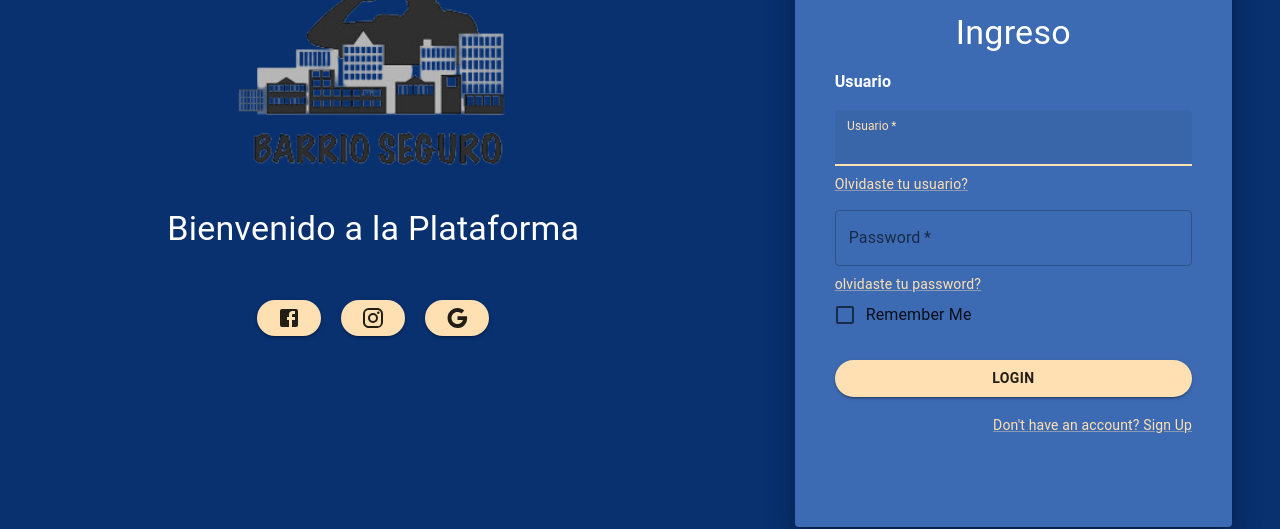
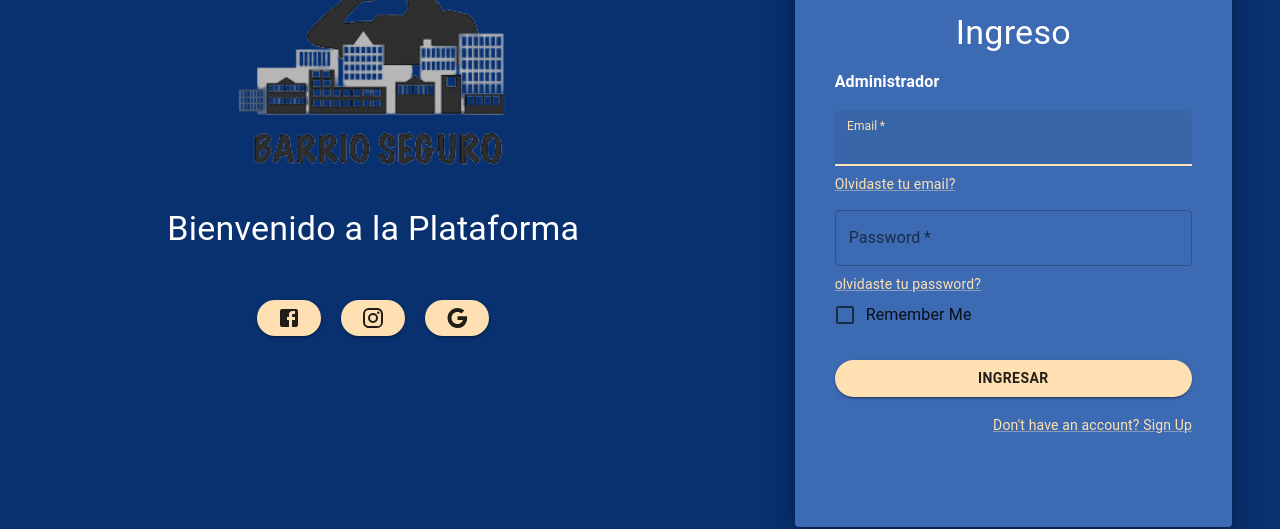
Before and after one commit to elsujeto866/Brigadas_de_Seguridad, a React (Create React App) app in the folder client/: page / in a window 1280 px wide. Shown: the part 158-687 px from the top of the page. Built offline with nearby package versions, Linux system fonts and the light colour scheme.

Commit message:
Add admin API and context files, update package.json and App.js

```diff
--- a/client/package.json
+++ b/client/package.json
@@ -21,6 +21,7 @@
     "leaflet": "^1.9.4",
     "react": "^18.2.0",
     "react-dom": "^18.2.0",
+    "react-hook-form": "^7.51.0",
     "react-leaflet": "^4.2.1",
     "react-router-dom": "^6.21.1",
     "react-scripts": "5.0.1",
--- a/client/public/index.html
+++ b/client/public/index.html
@@ -9,12 +9,14 @@
       name="description"
       content="Web site created using create-react-app"
     />
-    <link rel="apple-touch-icon" href="%PUBLIC_URL%/logo192.png" />
+
     <!--
+      <link rel="apple-touch-icon" href="%PUBLIC_URL%/logo192.png" />
       manifest.json provides metadata used when your web app is installed on a
       user's mobile device or desktop. See https://developers.google.com/web/fundamentals/web-app-manifest/
+      <link rel="manifest" href="%PUBLIC_URL%/manifest.json" />
     -->
-    <link rel="manifest" href="%PUBLIC_URL%/manifest.json" />
+
     <!--
       Notice the use of %PUBLIC_URL% in the tags above.
       It will be replaced with the URL of the `public` folder during the build.
--- /dev/null
+++ b/client/src/api/admin.js
@@ -0,0 +1,5 @@
+import axios from "axios";
+
+const API = "http://localhost:8000/api";
+
+export const loginRequest = (admin) => axios.post(`${API}/login`, admin);
--- /dev/null
+++ b/client/src/context/AdminContext.jsx
@@ -0,0 +1,35 @@
+import { createContext, useState, useContext } from "react";
+import { loginRequest } from "../api/admin.js";
+
+export const AdminContext = createContext();
+//Hook para acceder al contexto
+export const useAdmin = () => {
+  const context = useContext(AdminContext);
+  if (!context) {
+    throw new Error("useAdmin must be used within an AdminProvider");
+  }
+  return context;
+};
+
+export const AdminProvider = ({ children }) => {
+  const [admin, setAdmin] = useState(null);
+  const [isAuthenticated, setIsAuthenticated] = useState(false);
+  const [errors, setErrors] = useState(null);
+
+  const signin = async (admin) => {
+    try {
+      const res = await loginRequest(admin);
+
+      setAdmin(res.data);
+      setIsAuthenticated(true);
+    } catch(error) {
+      console.log(error.response);
+      setErrors(error.response.data);
+    }
+  };
+  return (
+    <AdminContext.Provider value={{ signin,isAuthenticated, errors }}>
+      {children}
+    </AdminContext.Provider>
+  ); //Estos son los datos que se exportan
+};
--- a/client/src/pages/SignInSide.jsx
+++ b/client/src/pages/SignInSide.jsx
@@ -1,109 +1,200 @@
-import * as React from 'react';
-import { Link as RouterLink, useNavigate } from 'react-router-dom';
-import Button from '@mui/material/Button';
-import CssBaseline from '@mui/material/CssBaseline';
-import TextField from '@mui/material/TextField';
-import FormControlLabel from '@mui/material/FormControlLabel';
-import Checkbox from '@mui/material/Checkbox';
-import Link from '@mui/material/Link';
-import Paper from '@mui/material/Paper';
-import Box from '@mui/material/Box';
-import Grid from '@mui/material/Grid';
-import Typography from '@mui/material/Typography';
-import { createTheme, ThemeProvider } from '@mui/material/styles';
-import FacebookIcon from '@mui/icons-material/Facebook';
-import InstagramIcon from '@mui/icons-material/Instagram';
-import GoogleIcon from '@mui/icons-material/Google';
-import barrio from '../assets/img/Barrio_seg.png';
-//import { useNavigate } from 'react-router-dom';
+import * as React from "react";
+import { Link as RouterLink, useNavigate } from "react-router-dom";
+import Button from "@mui/material/Button";
+import CssBaseline from "@mui/material/CssBaseline";
+import TextField from "@mui/material/TextField";
+import FormControlLabel from "@mui/material/FormControlLabel";
+import Checkbox from "@mui/material/Checkbox";
+import Link from "@mui/material/Link";
+import Paper from "@mui/material/Paper";
+import Box from "@mui/material/Box";
+import Grid from "@mui/material/Grid";
+import Typography from "@mui/material/Typography";
+import { createTheme, ThemeProvider } from "@mui/material/styles";
+import FacebookIcon from "@mui/icons-material/Facebook";
+import InstagramIcon from "@mui/icons-material/Instagram";
+import GoogleIcon from "@mui/icons-material/Google";
+import barrio from "../assets/img/Barrio_seg.png";
+import { useForm } from "react-hook-form";
+import { useAdmin } from "../context/AdminContext";
+import { useEffect } from "react";
 
 const theme = createTheme({
   palette: {
     primary: {
-      main: '#ffe0b2',
+      main: "#ffe0b2",
     },
   },
 });
 
 //de prueba este admin
 const adminCredentials = {
-  username: 'admin',
-  password: 'admin123',
+  username: "admin",
+  password: "admin123",
 };
 //
 
 export default function SignInSide() {
-
   ///funcionamiento del login
-  const [username, setUsername] = React.useState('');
-  const [password, setPassword] = React.useState('');
   const [error, setError] = React.useState(false);
   const navigate = useNavigate();
 
-  const handleLogin = () => {
-    if (username === adminCredentials.username && password === adminCredentials.password) {
-      // Iniciar sesión exitosa, redirigir a la página de Crear Horarios
+  const { register, handleSubmit, formState: {errors} } = useForm();
+  const { signin , isAuthenticated} = useAdmin();
+
+  useEffect(() => {
+    if (isAuthenticated) {
       navigate("/administrar-usuarios");
-    } else {
-      // Error de inicio de sesión, mostrar mensaje de acceso denegado
-      setError(true);
     }
-  };
-  ///
+  }, [isAuthenticated])
+
+  //Funcion que me permite enviar los datos al server para realizar el login
+  const onSubmit = handleSubmit(async (values) => {
+    try {
+      await signin(values);
+    } catch (error) {
+      setError(error.response.data.message);
+    }
+  })
 
   return (
     <ThemeProvider theme={theme}>
-      <Grid container component="main" sx={{ height: '100vh', backgroundColor: '#093170' }}>
+      <Grid
+        container
+        component="main"
+        sx={{ height: "100vh", backgroundColor: "#093170" }}
+      >
         <CssBaseline />
 
-        <Grid className='contenedor1' item xs={6} sm={4} md={7} align='center'>
-          <img src={barrio} alt="Logo"
-            style={{ width: '100%', maxWidth: '290px', marginTop: '80px', marginBottom:'20px', display: 'block' }}/>
-          <Typography variant="h4" align="center" paragraph style={{ color: 'white', margin:'30px' }}> Bienvenido a la Plataforma </Typography>
-            <div style={{ display: 'flex', flexDirection: 'row', alignItems: 'center', justifyContent: 'center' }}>
-              <Button variant="contained" color="primary" style={{ borderRadius:'100px' }}
+        <Grid className="contenedor1" item xs={6} sm={4} md={7} align="center">
+          <img
+            src={barrio}
+            alt="Logo"
+            style={{
+              width: "100%",
+              maxWidth: "290px",
+              marginTop: "80px",
+              marginBottom: "20px",
+              display: "block",
+            }}
+          />
+          <Typography
+            variant="h4"
+            align="center"
+            paragraph
+            style={{ color: "white", margin: "30px" }}
+          >
+            {" "}
+            Bienvenido a la Plataforma{" "}
+          </Typography>
+          <div
+            style={{
+              display: "flex",
+              flexDirection: "row",
+              alignItems: "center",
+              justifyContent: "center",
+            }}
+          >
+            <Button
+              variant="contained"
+              color="primary"
+              style={{ borderRadius: "100px" }}
               component={RouterLink}
               to="https://www.facebook.com/"
-              target="_blank"> <FacebookIcon /> </Button>
-              <Button variant="contained" color="primary" style={{ marginBottom: '10px', margin:'20px', borderRadius:'100px' }}
+              target="_blank"
+            >
+              {" "}
+              <FacebookIcon />{" "}
+            </Button>
+            <Button
+              variant="contained"
+              color="primary"
+              style={{
+                marginBottom: "10px",
+                margin: "20px",
+                borderRadius: "100px",
+              }}
               component={RouterLink}
               to="https://www.instagram.com/"
-              target="_blank"> <InstagramIcon /> </Button>
-              <Button variant="contained" color="primary" style={{ borderRadius:'100px' }}
+              target="_blank"
+            >
+              {" "}
+              <InstagramIcon />{" "}
+            </Button>
+            <Button
+              variant="contained"
+              color="primary"
+              style={{ borderRadius: "100px" }}
               component={RouterLink}
               to="https://www.google.com/"
-              target="_blank"> <GoogleIcon /> </Button>
+              target="_blank"
+            >
+              {" "}
+              <GoogleIcon />{" "}
+            </Button>
           </div>
         </Grid>
 
-        <Grid className='contenedor2' item xs={5} sm={8} md={5} >
-          <Box component={Paper} elevation={16}
+        <Grid className="contenedor2" item xs={5} sm={8} md={5}>
+          <Box
+            component={Paper}
+            elevation={16}
             sx={{
               my: 10,
               mx: 6,
-              display: 'flex',
-              flexDirection: 'column',
-              alignItems: 'center',
-              paddingTop: '90px',
-              paddingBottom:'90px',
-              paddingLeft: '40px',
-              paddingRight: '40px',
-              backgroundColor: '#3d6bb3'
-            }}>
-            <Typography component="h1" variant="h4" color={'white'}> Ingreso </Typography>
-            <Box component="form" noValidate  sx={{ mt: 2 }}>
+              display: "flex",
+              flexDirection: "column",
+              alignItems: "center",
+              paddingTop: "90px",
+              paddingBottom: "90px",
+              paddingLeft: "40px",
+              paddingRight: "40px",
+              backgroundColor: "#3d6bb3",
+            }}
+          >
+            <Typography component="h1" variant="h4" color={"white"}>
+              {" "}
+              Ingreso{" "}
+            </Typography>
+            <Box component="form" noValidate sx={{ mt: 2 }} onSubmit={onSubmit}>
               <Grid container>
-                <label style={{color:'white'}}><b>Usuario</b></label>
+                <label style={{ color: "white" }}>
+                  <b>Administrador</b>
+                </label>
 
-                <TextField margin="normal" variant='filled' required fullWidth id="usuario" label="Usuario" name="usuario" autoFocus
-                value={username}
-                onChange={(e) => setUsername(e.target.value)} />
-                <Link href="#" variant="body2"> Olvidaste tu usuario? </Link>
+                <TextField
+                  {...register('email', { required: true })}
+                  margin="normal"
+                  variant="filled"
+                  required
+                  fullWidth
+                  type="email"
+                  id="email"
+                  label="Email"
+                  autoFocus
 
-                <TextField margin="normal" variant='outlined' required fullWidth name="password" label="Password" type="password" id="password" autoComplete="current-password"
-                value={password}
-                onChange={(e) => setPassword(e.target.value)}/>
-                <Link href="#" variant="body2"> olvidaste tu password? </Link>
+                />
+                <Link href="#" variant="body2">
+                  {" "}
+                  Olvidaste tu email?{" "}
+                </Link>
+
+                <TextField
+                  {...register('password', { required: true })}
+                  margin="normal"
+                  variant="outlined"
+                  required
+                  fullWidth
+                  label="Password"
+                  type="password"
+                  id="password"
+                  autoComplete="current-password"
+
+                />
+                <Link href="#" variant="body2">
+                  {" "}
+                  olvidaste tu password?{" "}
+                </Link>
               </Grid>
 
               <Grid container>
@@ -113,27 +204,39 @@ export default function SignInSide() {
                 />
               </Grid>
 
-              {error && (
-                <Typography variant="body2" color="error" align="center" gutterBottom>
-                  Nombre de usuario o contraseña incorrectos.
+              {errors.em && (
+                <Typography
+                  variant="body2"
+                  color="error"
+                  align="center"
+                  gutterBottom
+                >
+                  Email o contraseña incorrectos.
                 </Typography>
               )}
 
-              <Button type="submit" fullWidth variant="contained" sx={{ mt: 3, mb: 2 }} style={{ borderRadius:'80px' }}
-              onClick={handleLogin}
+              <Button
+                type="submit"
+                fullWidth
+                variant="contained"
+                sx={{ mt: 3, mb: 2 }}
+                style={{ borderRadius: "80px" }}
+
               >
-              <b>LOGIN</b>
+                <b>INGRESAR</b>
               </Button>
 
-
-
               <Grid container>
-                <Grid item xs> </Grid>
+                <Grid item xs>
+                  {" "}
+                </Grid>
                 <Grid item>
-                  <Link href="#" variant="body2"> {"Don't have an account? Sign Up"} </Link>
+                  <Link href="#" variant="body2">
+                    {" "}
+                    {"Don't have an account? Sign Up"}{" "}
+                  </Link>
                 </Grid>
               </Grid>
-
             </Box>
           </Box>
         </Grid>
```
Also changed, not shown: client/src/App.js (+21 -16 lines), 2 other files (tests, documents, lock files or other folders). Lines whose indentation alone changed are shown as unchanged.
